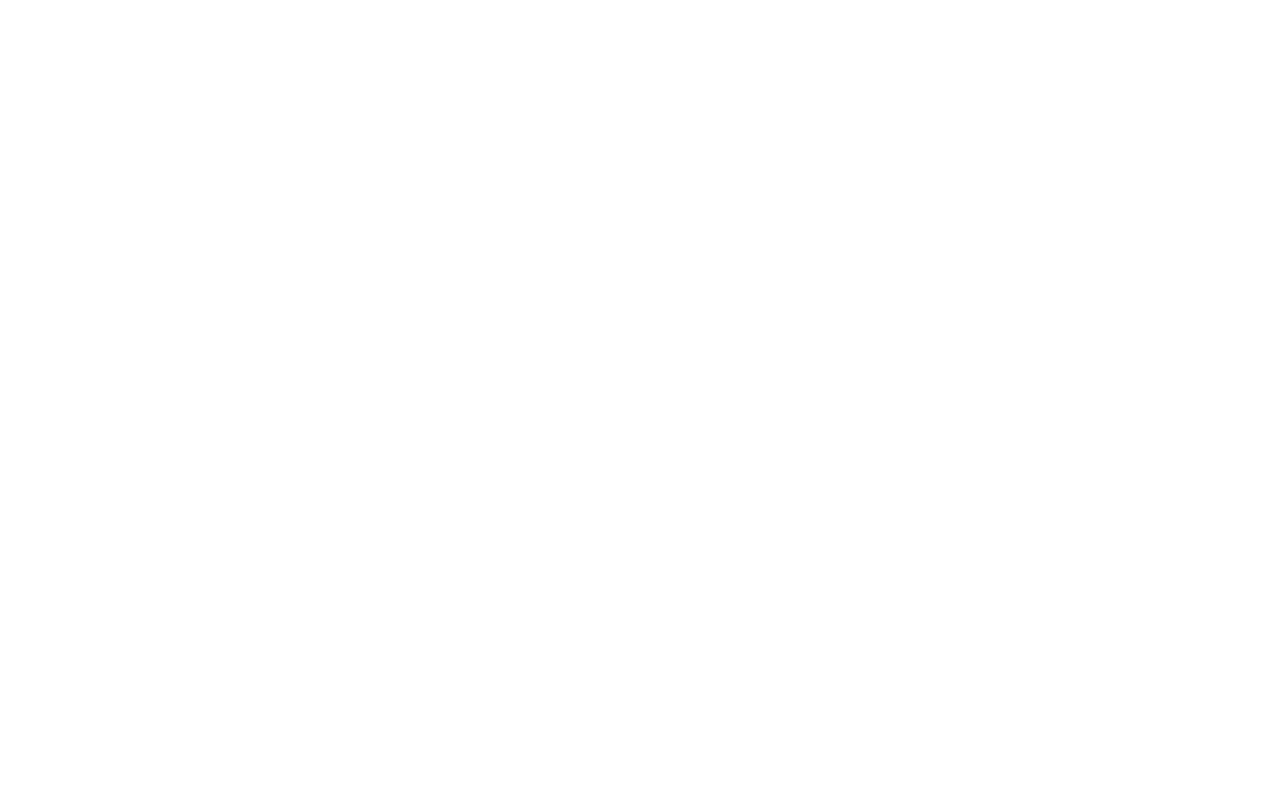
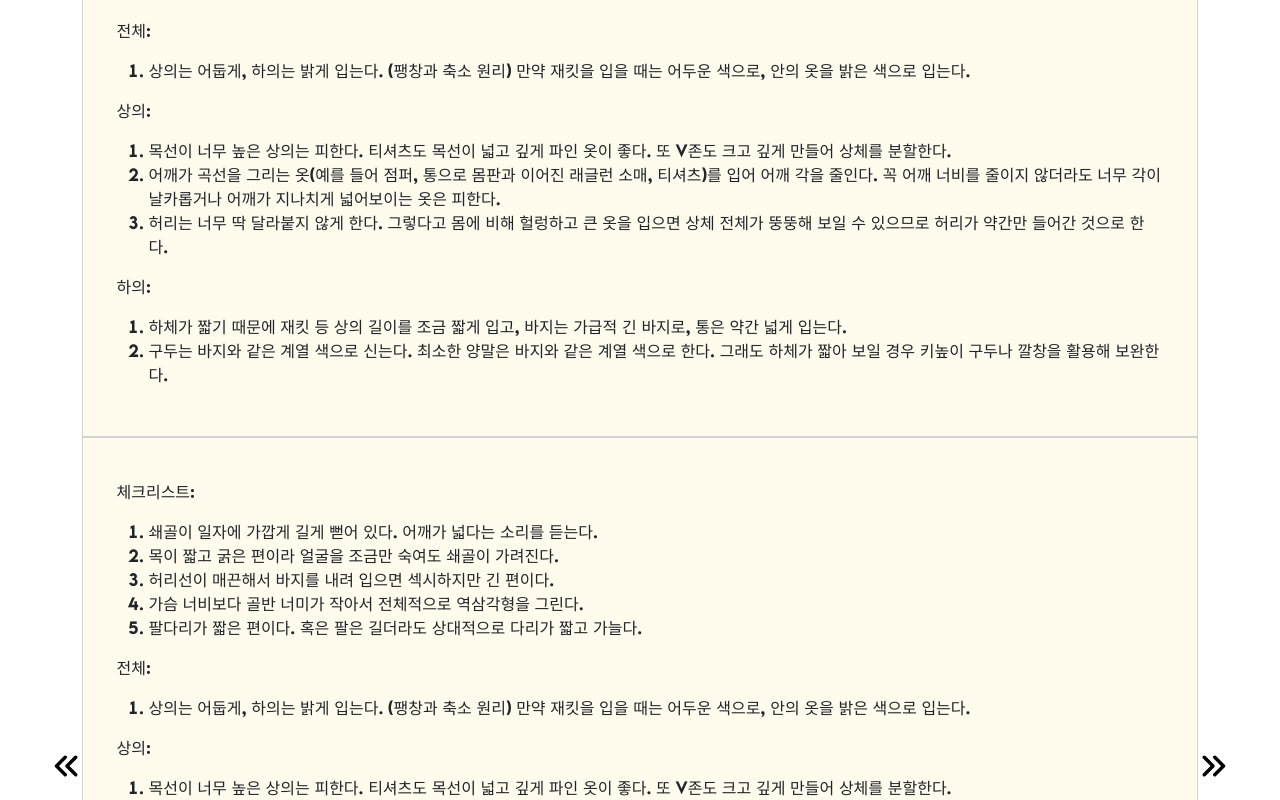
Before and after one commit to definitiomea/fashionary, a React (Create React App) app: page /silhouette/1 in a window 1280 px wide. Before the commit this address had no page. Shown: the part 820-1620 px from the top of the page. Before the commit the page ends 800 px from the top, so only its background shows below. Built offline with nearby package versions, Linux system fonts and the light colour scheme; data requests are answered from the project's data file; a web font is replaced by a local one.

Commit message:
출력 옵션

```diff
--- a/db.json
+++ b/db.json
@@ -5,6 +5,7 @@
             "shape": "상체 > 하체",
             "including": [
                 {
+                    "checklist_title": "체크리스트: ",
                     "checklist": [
                         "쇄골이 일자에 가깝게 길게 뻗어 있다. 어깨가 넓다는 소리를 듣는다.",
                         "목이 짧고 굵은 편이라 얼굴을 조금만 숙여도 쇄골이 가려진다.",
@@ -12,12 +13,17 @@
                         "가슴 너비보다 골반 너미가 작아서 전체적으로 역삼각형을 그린다.",
                         "팔다리가 짧은 편이다. 혹은 팔은 길더라도 상대적으로 다리가 짧고 가늘다."
                     ],
-                    "total": "상의는 어둡게, 하의는 밝게 입는다. (팽창과 축소 원리) 만약 재킷을 입을 때는 어두운 색으로, 안의 옷을 밝은 색으로 입는다.",
+                    "total_title": "전체: ",
+                    "total": [
+                        "상의는 어둡게, 하의는 밝게 입는다. (팽창과 축소 원리) 만약 재킷을 입을 때는 어두운 색으로, 안의 옷을 밝은 색으로 입는다."
+                    ],
+                    "top_title": "상의: ",
                     "top": [
                         "목선이 너무 높은 상의는 피한다. 티셔츠도 목선이 넓고 깊게 파인 옷이 좋다. 또 V존도 크고 깊게 만들어 상체를 분할한다.",
                         "어깨가 곡선을 그리는 옷(예를 들어 점퍼, 통으로 몸판과 이어진 래글런 소매, 티셔츠)를 입어 어깨 각을 줄인다. 꼭 어깨 너비를 줄이지 않더라도 너무 각이 날카롭거나 어깨가 지나치게 넓어보이는 옷은 피한다.",
                         "허리는 너무 딱 달라붙지 않게 한다. 그렇다고 몸에 비해 헐렁하고 큰 옷을 입으면 상체 전체가 뚱뚱해 보일 수 있으므로 허리가 약간만 들어간 것으로 한다."
                     ],
+                    "bottom_title" : "하의: ",
                     "bottom": [
                         "하체가 짧기 때문에 재킷 등 상의 길이를 조금 짧게 입고, 바지는 가급적 긴 바지로, 통은 약간 넓게 입는다.",
                         "구두는 바지와 같은 계열 색으로 신는다. 최소한 양말은 바지와 같은 계열 색으로 한다. 그래도 하체가 짧아 보일 경우 키높이 구두나 깔창을 활용해 보완한다."
@@ -30,6 +36,7 @@
             "shape": "하체 < 상체",
             "including": [
                 {
+                    "checklist_title": "체크리스트: ",
                     "checklist": [
                         "쇄골이 V자를 그리고 어깨는 수평선보다 아래로 쳐져 있다.",
                         "목이 긴 편이고 얼굴도 작은 편이다. 얼굴을 숙여도 목이 충분히 보인다.",
@@ -37,12 +44,15 @@
                         "가슴 너비보다 골반 너비가 넓다.",
                         "팔다리는 긴 편이며 특히 손목, 발목이 가늘고 길다."
                     ],
+                    "total_title": "전체: ",
                     "total": "상체가 빈약하기 때문에 상의를 하의보다 더 밝은 색으로 고르고, 큰 체크무늬가 전체적으로 있는 셔츠 같은 것을 입으면 사방으로 팽창 효과가 있다",
+                    "top_title": "상의: ",
                     "top": [
                         "목이 길기 때문에 터틀넥 스웨어(일명 폴라)도 잘 어울린다. 단 하나만 입으면 어깨에 사선 주름이 생기기 때문에 얇은 패드를 덧대주는 것도 좋다.",
                         "처진 어깨를 보완해주도록 한다. 하늘거리기보다는 조금 더 각진 옷이 좋고, 패드가 들어간 자켓도 좋다.",
                         "허리가 점점 좁아지는 상의가 좋다. 슬림 핏 셔츠, 혹은 라이더 자켓처럼 허리 다트가 들어가면 허리의 위가 조금 더 부각될 수 있다."
                     ],
+                    "bottom_title" : "하의: ",
                     "bottom": [
                         "바지는 허리 선이 낮게 입는다. 제 위치로 입으면 오히려 바지를 올려 입은 것처럼 보일 수 있다. 엉덩이와 허벅지가 발달해서 그 둘레에 맞는 바지를 골라야 한다.",
                         "주름이 하나 있거나 없는 일자바지가 가장 좋다. 부드러운 소재, 가운데 주름이 잡힌 것으로 하면 남자의 경우 골반이 그렇게 눈에 띄지 않고 일자로 떨어지게 할 수 있다. 다리가 길기 때문에 발목 위로 올라오는 부츠도 어울린다."
@@ -55,6 +65,7 @@
             "shape": "상체 = 하체",
             "including": [
                 {
+                    "checklist_title": "체크리스트: ",
                     "checklist": [
                         "쇄골은 경사가 아주 완만한 V자를 그린다. 어깨는 처진 것도 수평선도 아니다.",
                         "목 길이는 적당하나 얼굴과 목선이 거의 평행이다. 얼굴도 세로로 긴 직사각형이다.",
@@ -62,12 +73,15 @@
                         "가슴 너비와 허리, 골반 너비가 거의 똑같아 몸이 일자를 그리며 내려온다.",
                         "눈은 약간 가운데로 몰린 편이며 코가 길고, 얼굴 옆선이 일자를 그린다."
                     ],
+                    "total_title": "전체: ",
                     "total": "모자 혹은 스카프, 신발로 상체나 하체 한 쪽에 눈에 띄는 디자인과 색을 강조해 밋밋하지 않게 연출하는 것이 좋다.",
+                    "top_title": "상의: ",
                     "top": [
                         "가슴 윗부분만 밝은 색으로 처리되거나 옷에 가로 줄무늬가 있거나 네크라인이 좌우로 넓은 상의를 선택한다.",
                         "어깨는 넓고 허리는 들어간 재킷 혹은 아예 길면서 상체 전체를 감싸는 상의를 입는다.",
                         "허리가 다른 부위에 비해 차이가 덜하기 때문에 허리 위치에 눈에 띄는 벨트는 하지 않는다."
                     ],
+                    "bottom_title" : "하의: ",
                     "bottom": [
                         "바지를 골반에 내려입는 것도 좋으며, 완벽한 일자바지는 체형 때문에 입기 어렵다.",
                         "스키니나 캐롯 핏(위쪽으로 여유있고, 발목으로 갈수록 좁아지는 핏), 허벅지 양 옆에 주머니가 있는 카고 바지로 다리에 볼륨을 줄 수 있다. 부피감 있는 반바지, 칠부 바지, 부츠도 괜찮다."
--- a/src/App.js
+++ b/src/App.js
@@ -20,6 +20,7 @@
 import { PrivatePage, PrivateColor } from './Routes/PrivageRoutes';
 
 import CategoryDetail from './Pages/detailfolder/CategoryDetail';
+import SilhouetteDetail from './Pages/detailfolder/SilhouetteDetail';
 
 function App() {
   const [authenticate, setAuthenticate] = useState(false);
@@ -32,7 +33,9 @@
           <Route path='login' element={<Login setAuthenticate={setAuthenticate}></Login>}></Route>
           <Route path='signup' element={<Signup></Signup>}></Route>
           <Route path='mypage' element={<PrivatePage authenticate={authenticate}></PrivatePage>}></Route>
-          <Route path='silhouette' element={<SilhouetteMain></SilhouetteMain>}></Route>
+          <Route path='silhouette' element={<SilhouetteMain></SilhouetteMain>}>
+            <Route path=':id' element={<SilhouetteDetail></SilhouetteDetail>}></Route>
+          </Route>
           <Route path='pattern' element={<PatternMain></PatternMain>}></Route>
           <Route path='fabric' element={<FabricMain></FabricMain>}></Route>
           <Route path='category' element={<CategoryMain></CategoryMain>}>
--- a/src/Pages/detailfolder/CategoryDetail.jsx
+++ b/src/Pages/detailfolder/CategoryDetail.jsx
@@ -28,6 +28,7 @@
             let response = await fetch(url);
             let data = await response.json();
             setClothes(data);
+            console.log(clothes);
         }
         getClothes();
     },[id]);
--- /dev/null
+++ b/src/Pages/detailfolder/SilhouetteDetail.jsx
@@ -0,0 +1,94 @@
+import React, { useState, useEffect } from "react";
+import { useParams } from "react-router-dom";
+
+import PrevArrow from "../../Modules/PrevArrow";
+import NextArrow from "../../Modules/NextArrow";
+
+import Slider from "react-slick";
+
+const SilhouetteDetail = () => {
+    let { id } = useParams();
+
+    const [shape, setShape] = useState(null);
+
+    const settings = {
+        dots: true,
+        infinite: true,
+        speed: 500,
+        slidesToShow: 1,
+        slidesToScroll: 1,
+        prevArrow: <PrevArrow />,
+        nextArrow: <NextArrow />
+      };
+
+    useEffect(() => {
+        const getShape = async () => {
+            let url = `http://localhost:5000/silhouette/${id}`
+            let response = await fetch(url);
+            let data = await response.json();
+            setShape(data);
+            console.log(shape);
+        }
+        getShape();
+    },[id]);
+
+    return (
+        <>
+            <Slider {...settings}>
+                {/* {clothes && clothes?.including.map((item) => (
+                    <div>
+                        <div className="notice-type">
+                            <h3>{item && item.type}</h3>
+                        </div>
+                    </div>
+                ))} */}
+                {shape && shape?.including.map((item) => (
+                <div className="contents-article">
+                    <h3>{item && item.shape}</h3>
+                    {item.checklist_title ? (<p>{item.checklist_title}</p>) : ""}
+                    {item.checklist ? (
+                        <ol className="sil-section1">
+                            {item?.checklist.map((list) => (
+                                <li>{item && list}</li>
+                            ))}
+                        </ol>
+                    ) : ""}
+                    {item.total_title ? (<p>{item.total_title}</p>) : ""}
+                    {item.total ? (
+                        <ol className="sil-section2">
+                            {item?.total.map((list) => (
+                                <li>{item && list}</li>
+                            ))}
+                        </ol>
+                    ) : ""}
+                    {item.top_title ? (<p>{item.top_title}</p>) : ""}
+                    {item.top ? (
+                        <ol className="sil-section3">
+                            {item?.top.map((list) => (
+                                <li>{item && list}</li>
+                            ))}
+                        </ol>
+                    ) : ""}
+                    {item.bottom_title ? (<p>{item.bottom_title}</p>) : ""}
+                    {item.bottom ? (
+                        <ol className="sil-section4">
+                            {item?.bottom.map((list) => (
+                                <li>{item && list}</li>
+                            ))}
+                        </ol>
+                    ) : ""}
+                    {item.solution ? (
+                        <ol className="sil-section5">
+                            {item?.solution.map((list) => (
+                            <li>{item && list}</li>
+                            ))}
+                        </ol>
+                    ) : ""}
+                </div>
+                ))}
+            </Slider>
+        </>
+    );
+}
+
+export default SilhouetteDetail;
```
Also changed, not shown: src/Pages/detailfolder/SilhoutteDetail.jsx (deleted, +0 -78 lines).
